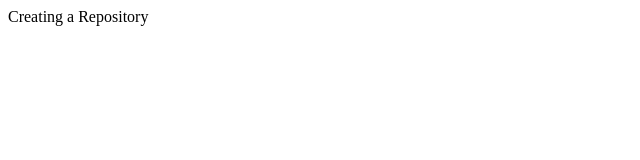
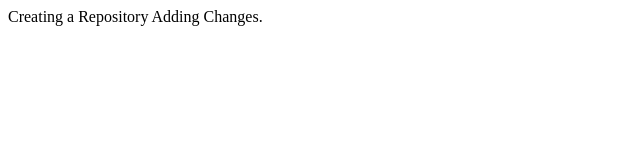
Before and after one commit to 91galaxies/Codingal2, a plain HTML site: page sample.html in a window 1280 px wide. Shown: the whole page, without its empty margins (0-640 px from the left). Drawn offline with Linux system fonts and the light colour scheme.

Commit message:
Update sample.html
Modifying the content

```diff
--- a/sample.html
+++ b/sample.html
@@ -4,5 +4,6 @@
 </head>
 <body>
 Creating a Repository
+  Adding Changes.
 </body>
 </html>
```
